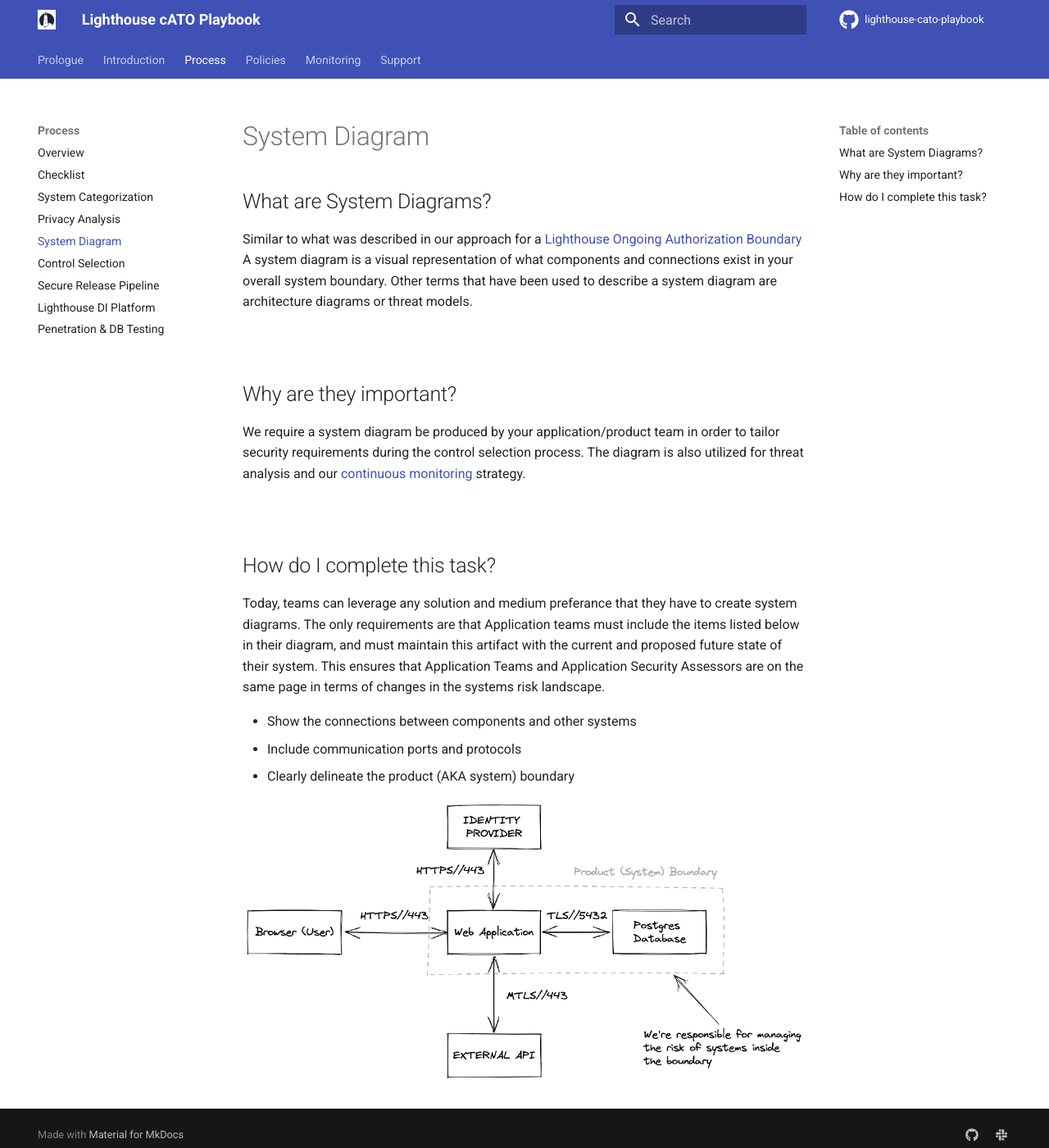
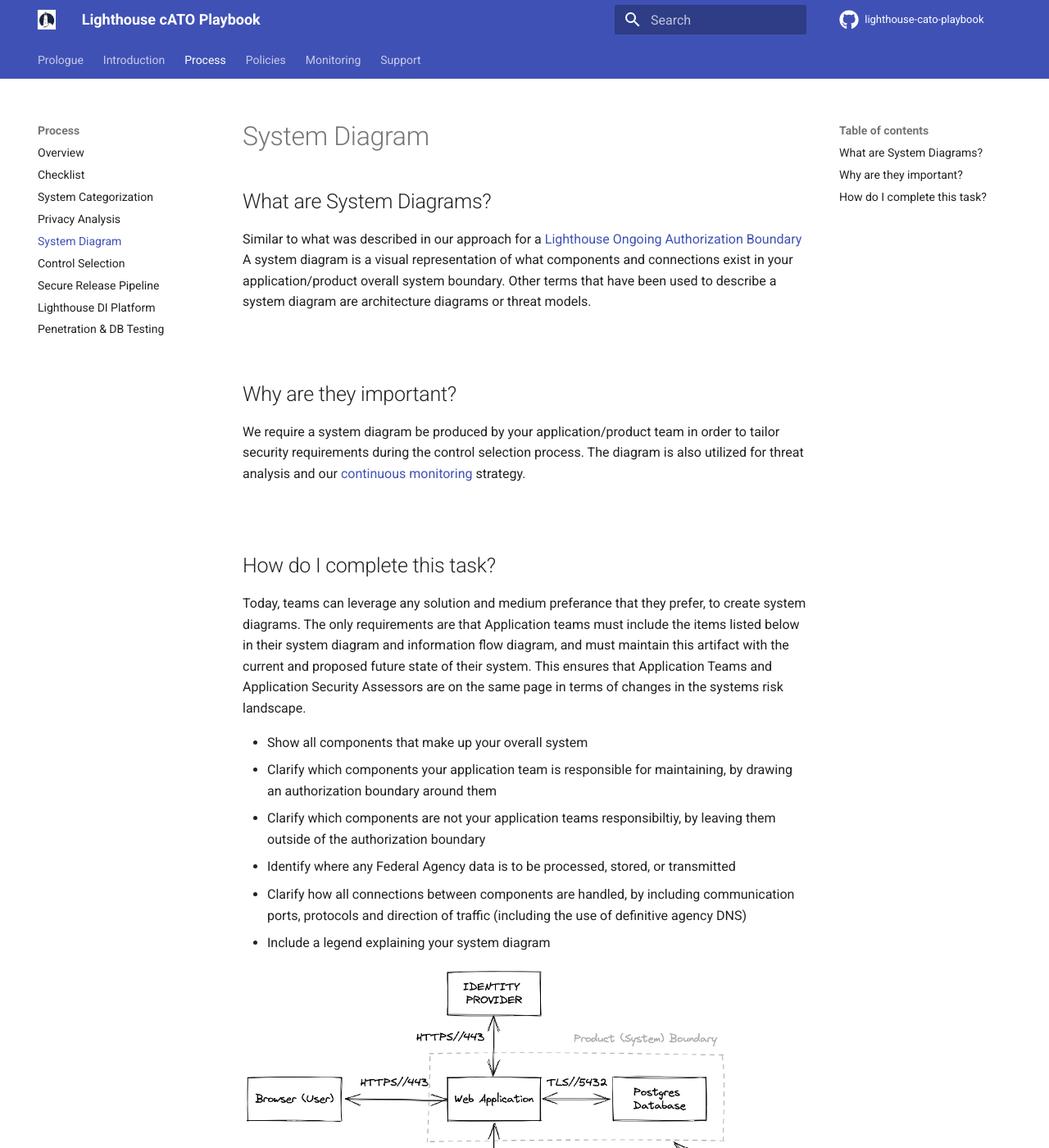
Before and after one commit to rise8-us/cato-playbook, an MkDocs documentation site: the page built from docs/diagram.md, in a window 1280 px wide and 1400 px high. Shown: the whole window at 82% size. Built offline with MkDocs 1.6.1 and Material for MkDocs 9.7.7, drawn with Linux system fonts in a browser that asks for light colours; comment, search, counter and statistics services are not loaded.

Commit message:
Update diagram.md

```diff
--- a/docs/diagram.md
+++ b/docs/diagram.md
@@ -1,7 +1,7 @@
 # System Diagram
 
 ## What are System Diagrams?
-Similar to what was described in our approach for a [Lighthouse Ongoing Authorization Boundary](https://department-of-veterans-affairs.github.io/lighthouse-cato-playbook/approach/#lhdi-ongoing-authorization-boundary) A system diagram is a visual representation of what components and connections exist in your overall system boundary. Other terms that have been used to describe a system diagram are architecture diagrams or threat models.
+Similar to what was described in our approach for a [Lighthouse Ongoing Authorization Boundary](https://department-of-veterans-affairs.github.io/lighthouse-cato-playbook/approach/#lhdi-ongoing-authorization-boundary) A system diagram is a visual representation of what components and connections exist in your application/product overall system boundary. Other terms that have been used to describe a system diagram are architecture diagrams or threat models.
 
 <br/>
 
@@ -11,11 +11,15 @@
 <br/>
 
 ## How do I complete this task?
-Today, teams can leverage any solution and medium preferance that they have to create system diagrams. The only requirements are that Application teams must include the items listed below in their diagram, and must maintain this artifact with the current and proposed future state of their system. This ensures that Application Teams and Application Security Assessors are on the same page in terms of changes in the systems risk landscape.
+Today, teams can leverage any solution and medium preferance that they prefer, to create system diagrams. The only requirements are that Application teams must include the items listed below in their system diagram and information flow diagram, and must maintain this artifact with the current and proposed future state of their system. This ensures that Application Teams and Application Security Assessors are on the same page in terms of changes in the systems risk landscape.
 
-- Show the connections between components and other systems
-- Include communication ports and protocols
-- Clearly delineate the product (AKA system) boundary
+- Show all components that make up your overall system
+- Clarify which components your application team is responsible for maintaining, by drawing an authorization boundary around them
+- Clarify which components are not your application teams responsibiltiy, by leaving them outside of the authorization boundary
+- Identify where any Federal Agency data is to be processed, stored, or transmitted
+- Clarify how all connections between components are handled, by including communication ports, protocols and direction of traffic (including the use of definitive agency DNS)
+- Include a legend explaining your system diagram
+
 
 
 
```
